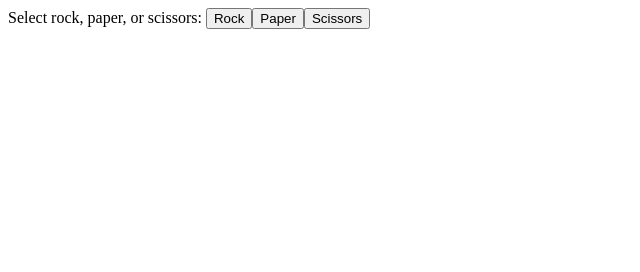
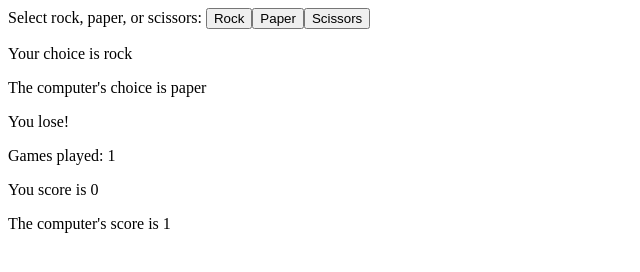
Before and after one commit to sconn008800/odin-rock-paper-scissors, a plain HTML site: page index.html in a window 1280 px wide. Both pictures are taken after a click on the button "Rock". Shown: the whole page, without its empty margins (0-640 px from the left). Drawn offline with Linux system fonts and the light colour scheme.

Commit message:
Refactored console logs to display game results and number of games played in the DOM

```diff
--- a/index.html
+++ b/index.html
@@ -7,8 +7,16 @@
     <title>Odin Rock Paper Scissors</title>
 </head>
 <body>
-    <div class="player-choice">
+    <div class="rock-paper-scissors">
         Select rock, paper, or scissors:
+    </div>
+    <div class="results">
+        <p class="player-pick"></p>
+        <p class="computer-pick"></p>
+        <p class="game-result"></p>
+        <p class="games-played"></p>
+        <p class="player-score"></p>
+        <p class="computer-score"></p>
     </div>
 </body>
 </html>
--- a/script.js
+++ b/script.js
@@ -1,5 +1,6 @@
 let humanScore = 0;
 let computerScore = 0;
+let numberOfGames = 0;
 
 const rockButton = document.createElement("button");
 rockButton.textContent = "Rock";
@@ -10,9 +11,17 @@ paperButton.textContent = "Paper";
 const scissorsButton = document.createElement("button");
 scissorsButton.textContent = "Scissors";
 
-const choiceSelection = document.querySelector(".player-choice");
+const selection = document.querySelector(".rock-paper-scissors");
+selection.append(rockButton, paperButton, scissorsButton);
 
-choiceSelection.append(rockButton, paperButton, scissorsButton);
+const playerPick = document.querySelector(".player-pick");
+const computerPick = document.querySelector(".computer-pick");
+
+const gameResult = document.querySelector(".game-result");
+const gamesPlayed = document.querySelector(".games-played");
+
+const displayPlayerScore = document.querySelector(".player-score");
+const displayComputerScore = document.querySelector(".computer-score");
 
 function getComputerChoice() {
     let computerNumber = Math.random() * 100;
@@ -26,21 +35,21 @@ function getComputerChoice() {
 }
 
 function playRound(humanChoice, computerChoice) {
-    console.log(`Your choice: ${humanChoice}`);
-    console.log(`Computer's choice: ${computerChoice}`);
+    playerPick.textContent = `Your choice is ${humanChoice}`;
+    computerPick.textContent = `The computer's choice is ${computerChoice}`;
 
     switch (humanChoice) {
         case "rock":
             switch (computerChoice) {
                 case "rock":
-                    console.log("It's a tie! No winner.");
+                    gameResult.textContent = "It's a tie! No winner.";
                     break;
                 case "paper":
-                    console.log("You lose!");
+                    gameResult.textContent = "You lose!";
                     computerScore++;
                     break;
                 case "scissors":
-                    console.log("You win!");
+                    gameResult.textContent = "You win!";
                     humanScore++;
                     break;
             }
@@ -48,14 +57,14 @@ function playRound(humanChoice, computerChoice) {
         case "paper":
             switch (computerChoice) {
                 case "rock":
-                    console.log("You win!");
+                    gameResult.textContent = "You win!";
                     humanScore++;
                     break;
                 case "paper":
-                    console.log("It's a tie! No winner.");
+                    gameResult.textContent = "It's a tie! No winner.";
                     break;
                 case "scissors":
-                    console.log("You lose!");
+                    gameResult.textContent = "You lose!";
                     computerScore++;
                     break;
             }
@@ -63,21 +72,24 @@ function playRound(humanChoice, computerChoice) {
         case "scissors":
             switch (computerChoice) {
                 case "rock":
-                    console.log("You lose!");
+                    gameResult.textContent = "You lose!";
                     computerScore++;
                     break;
                 case "paper":
-                    console.log("You win!");
+                    gameResult.textContent = "You win!";
                     humanScore++;
                     break;
                 case "scissors":
-                    console.log("It's a tie! No winner");
+                    gameResult.textContent = "It's a tie! No winner";
                     break;
             }
             break;
     }
-    console.log(`You score is ${humanScore}`);
-    console.log(`Computer's score is ${computerScore}`);
+    numberOfGames++;
+    gamesPlayed.textContent = `Games played: ${numberOfGames}`;
+
+    displayPlayerScore.textContent = `You score is ${humanScore}`;
+    displayComputerScore.textContent = `The computer's score is ${computerScore}`;
 }
 
 function handleClick(e) {
```
